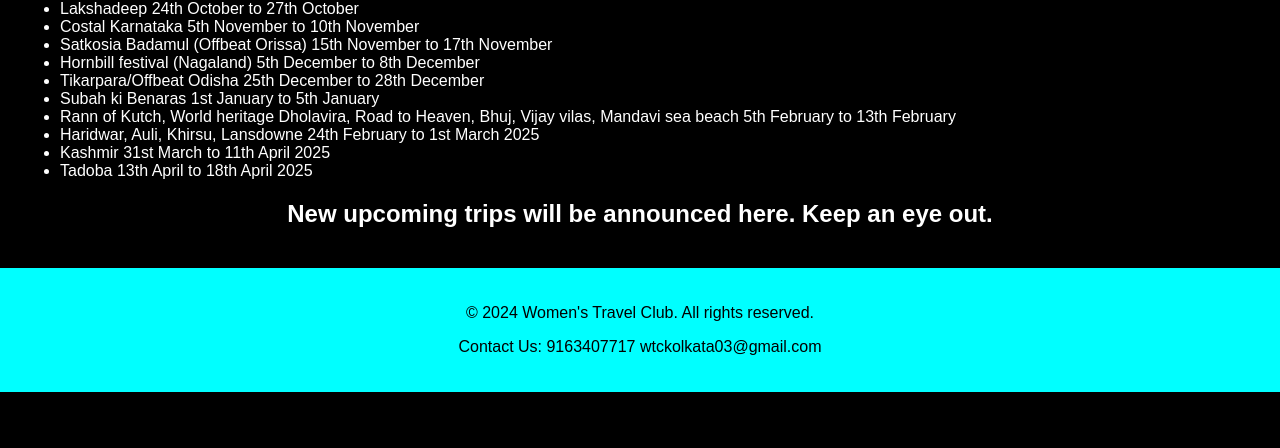
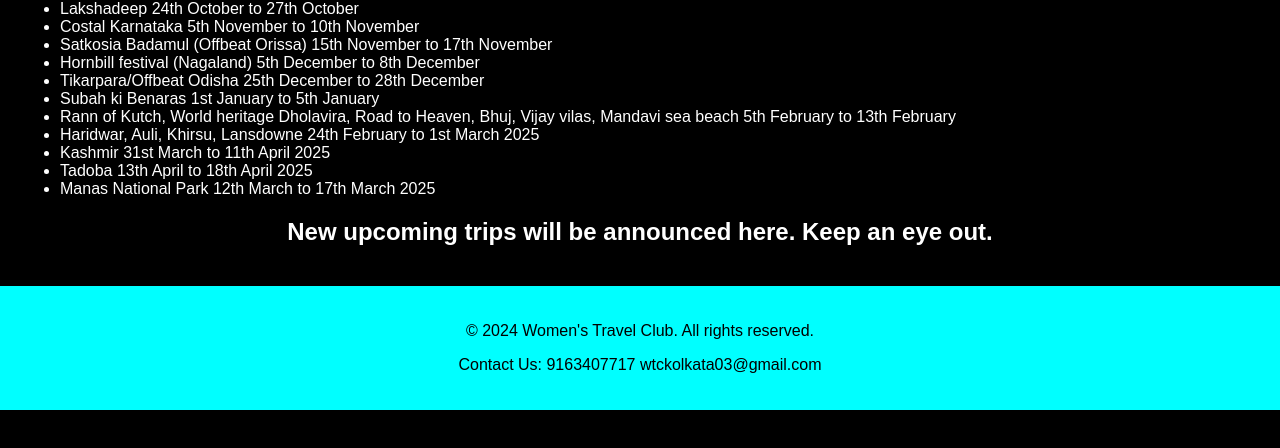
Before and after one commit to Sunfyre11/html-wtc, a plain HTML site: page upcoming_tours.html in a window 1280 px wide. Shown: the part 236-684 px from the top of the page. Drawn offline with Linux system fonts and the light colour scheme.

Commit message:
Update upcoming_tours.html

```diff
--- a/upcoming_tours.html
+++ b/upcoming_tours.html
@@ -35,6 +35,7 @@
         <li>Haridwar, Auli, Khirsu, Lansdowne 24th February to 1st March 2025</li>
         <li>Kashmir 31st March to 11th April 2025</li>
         <li>Tadoba 13th April to 18th April 2025</li>
+        <li>Manas National Park 12th March to 17th March 2025</li>
     </ul>
     <h2>New upcoming trips will be announced here. Keep an eye out.</h2>
 </main>
```
